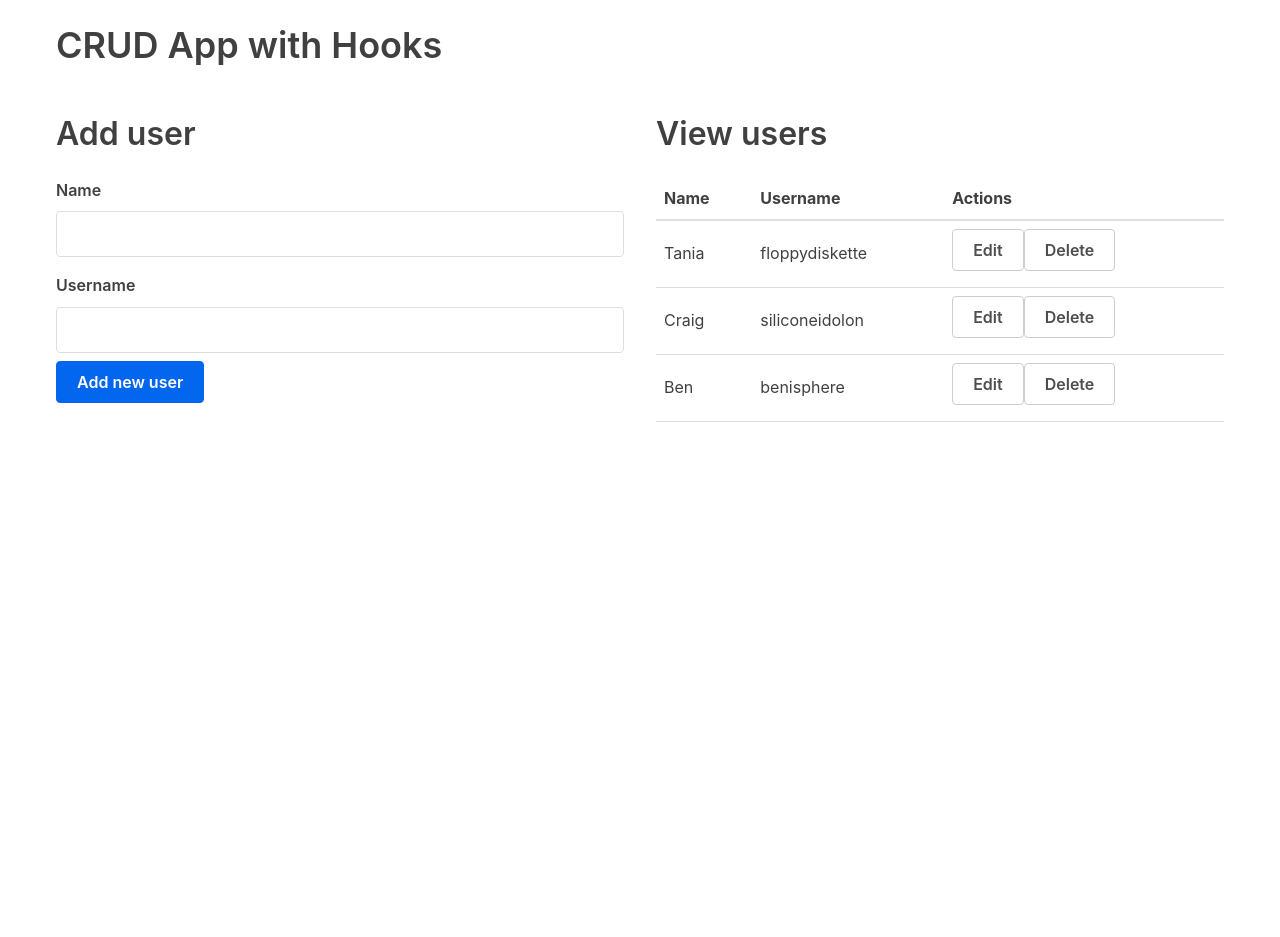
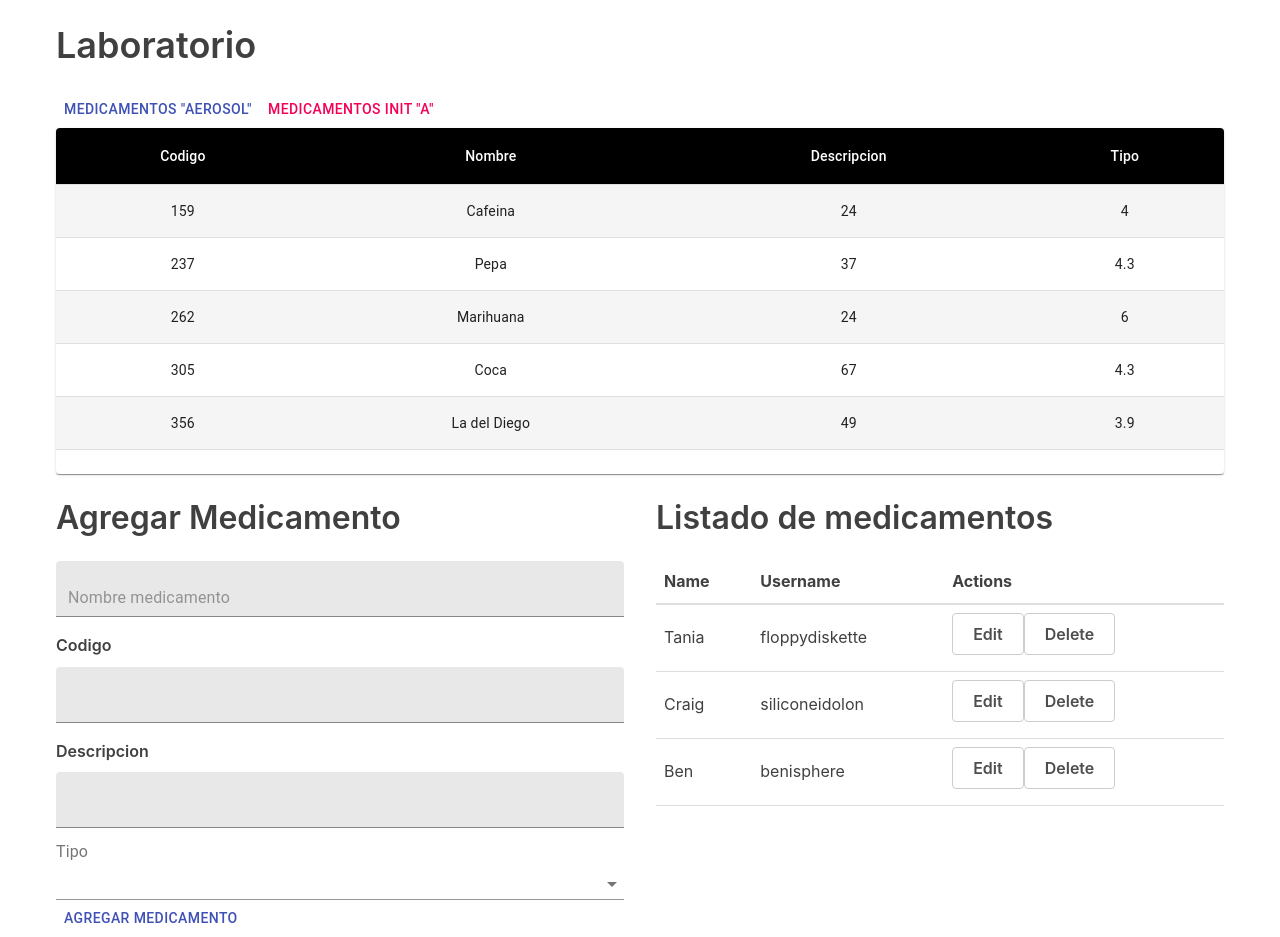
Before and after one commit to Pmiranda95/FE-RPC-Distribuidos, a React (Create React App) app: page / in a window 1280 px wide. Before the commit the page ends 800 px from the top, so only its background shows below. Built offline with nearby package versions, Linux system fonts and the light colour scheme.

Commit message:
Vista principal

```diff
--- a/package.json
+++ b/package.json
@@ -3,6 +3,7 @@
   "version": "0.1.0",
   "private": true,
   "dependencies": {
+    "@material-ui/core": "^4.12.3",
     "@testing-library/jest-dom": "^4.2.4",
     "@testing-library/react": "^9.4.1",
     "@testing-library/user-event": "^7.2.1",
--- a/src/App.js
+++ b/src/App.js
@@ -1,8 +1,10 @@
 import React, {useState} from 'react';
 import UserTable from './components/UserTable';
-import AddUserForm from './components/AddUserForm';
+import AddMedicamentoForm from './components/AddMedicamentoForm';
 import EditYo from './components/EditYo';
 import { v4 as uuidv4 } from 'uuid';
+import { Button, Divider } from '@material-ui/core';
+import ListaMedicamentos from './components/ListaMedicamentos';
 
 function App() {
 
@@ -47,7 +49,14 @@ function App() {
 
   return (
     <div className="container">
-      <h1>CRUD App with Hooks</h1>
+      <h1>Laboratorio</h1>
+      <Button color="primary">Medicamentos "Aerosol"</Button>
+      <Button color="secondary">Medicamentos Init "A"</Button>
+
+
+      <ListaMedicamentos />
+
+      <Divider></Divider>
       <div className="flex-row">
         <div className="flex-large">
         {editing ? (
@@ -61,13 +70,13 @@ function App() {
           </div>
         ) : (
           <div>
-            <h2>Add user</h2>
-            <AddUserForm addUser={addUser}  />
+            <h2>Agregar Medicamento</h2>
+            <AddMedicamentoForm addUser={addUser}  />
           </div>
         )}
       </div>
         <div className="flex-large">
-          <h2>View users</h2>
+          <h2>Listado de medicamentos</h2>
           <UserTable users={users} deleteUser={deleteUser} editRow={editRow} />
         </div>
       </div>
--- /dev/null
+++ b/src/components/AddMedicamentoForm.jsx
@@ -0,0 +1,86 @@
+import {
+  Button,
+  InputLabel,
+  MenuItem,
+  Select,
+  TextField,
+} from "@material-ui/core";
+import React from "react";
+import { useForm } from "react-hook-form";
+
+
+
+const AddMedicamentoForm = (props) => {
+  const { register, errors, handleSubmit } = useForm();
+  const [tipo, setTipo] = React.useState("");
+
+  const handleChange = (event) => {
+    setTipo(event.target.value);
+  };
+
+  const onSubmit = (data, e) => {
+    data.id = null;
+    console.log(data);
+    props.addUser(data);
+    e.target.reset();
+  };
+
+  return (
+    <div>
+      <form onSubmit={handleSubmit(onSubmit)}>
+        <TextField
+          fullWidth
+          name="name"
+          ref={register({
+            required: { value: true, message: "Valor requerido" },
+          })}
+          placeholder="Nombre medicamento"
+          variant="filled"
+          margin="none"
+        />
+
+        <div>{errors?.name?.message}</div>
+        <label>Codigo</label>
+        <TextField
+          fullWidth
+          type="text"
+          name="username"
+          ref={register({
+            required: { value: true, message: "Valor requerido" },
+          })}
+          variant="filled"
+          margin="none"
+        />
+        <div>{errors?.username?.message}</div>
+        <label>Descripcion</label>
+        <TextField
+          fullWidth
+          type="text"
+          name="descripcion"
+          ref={register({
+            required: { value: true, message: "Valor requerido" },
+          })}
+          variant="filled"
+          margin="none"
+        />
+        <InputLabel id="demo-simple-select-label">Tipo</InputLabel>
+        <Select
+          labelId="demo-simple-select-label"
+          id="demo-simple-select"
+          value={tipo}
+          onChange={handleChange}
+          fullWidth
+        >
+          <MenuItem value={10}>Droga</MenuItem>
+          <MenuItem value={20}>Analgesicos</MenuItem>
+          <MenuItem value={30}>Morfina</MenuItem>
+        </Select>
+        <Button type="submit" color="primary">
+          Agregar Medicamento
+        </Button>
+      </form>
+    </div>
+  );
+};
+
+export default AddMedicamentoForm;
--- a/src/components/AddUserForm.jsx
+++ /dev/null
@@ -1,40 +0,0 @@
-import React from 'react';
-import { useForm } from 'react-hook-form'
-
-const AddUserForm = (props) => {
-
-    const {register, errors, handleSubmit} = useForm();
-
-    const onSubmit = (data, e) => {
-        data.id = null
-        console.log(data)
-        props.addUser(data)
-        e.target.reset();
-    }
-
-    return (
-        <form onSubmit={handleSubmit(onSubmit)}>
-            <label>Name</label>
-            <input
-                type="text"
-                name="name"
-                ref={register({required: {value: true, message: 'Valor requerido'}})}
-                />
-            <div>
-                {errors?.name?.message}
-            </div>
-            <label>Username</label>
-            <input
-                type="text"
-                name="username"
-                ref={register({required: {value: true, message: 'Valor requerido'}})}
-                />
-            <div>
-                {errors?.username?.message}
-            </div>
-            <button type="submit">Add new user</button>
-        </form>
-    );
-}
-
-export default AddUserForm;
--- /dev/null
+++ b/src/components/ListaMedicamentos.jsx
@@ -0,0 +1,74 @@
+import React from 'react';
+import { withStyles, makeStyles } from '@material-ui/core/styles';
+import Table from '@material-ui/core/Table';
+import TableBody from '@material-ui/core/TableBody';
+import TableCell from '@material-ui/core/TableCell';
+import TableContainer from '@material-ui/core/TableContainer';
+import TableHead from '@material-ui/core/TableHead';
+import TableRow from '@material-ui/core/TableRow';
+import Paper from '@material-ui/core/Paper';
+
+const StyledTableCell = withStyles((theme) => ({
+  head: {
+    backgroundColor: theme.palette.common.black,
+    color: theme.palette.common.white,
+  },
+  body: {
+    fontSize: 14,
+  },
+}))(TableCell);
+
+const StyledTableRow = withStyles((theme) => ({
+  root: {
+    '&:nth-of-type(odd)': {
+      backgroundColor: theme.palette.action.hover,
+    },
+  },
+}))(TableRow);
+
+function createData( calories, fat, carbs, protein) {
+  return {  calories, fat, carbs, protein };
+}
+
+const rows = [
+  createData(159, "Cafeina", 24, 4.0),
+  createData( 237, "Pepa", 37, 4.3),
+  createData( 262, 'Marihuana', 24, 6.0),
+  createData( 305, "Coca", 67, 4.3),
+  createData( 356, "La del Diego", 49, 3.9),
+];
+
+const useStyles = makeStyles({
+  table: {
+    minWidth: 700,
+  },
+});
+
+export default function ListaMedicamentos() {
+  const classes = useStyles();
+
+  return (
+    <TableContainer component={Paper}>
+      <Table className={classes.table} aria-label="customized table">
+        <TableHead>
+          <TableRow>
+            <StyledTableCell align="center">Codigo</StyledTableCell>
+            <StyledTableCell align="center">Nombre</StyledTableCell>
+            <StyledTableCell align="center">Descripcion</StyledTableCell>
+            <StyledTableCell align="center">Tipo</StyledTableCell>
+          </TableRow>
+        </TableHead>
+        <TableBody>
+          {rows.map((row) => (
+            <StyledTableRow key={row.name}>
+              <StyledTableCell align="center">{row.calories}</StyledTableCell>
+              <StyledTableCell align="center">{row.fat}</StyledTableCell>
+              <StyledTableCell align="center">{row.carbs}</StyledTableCell>
+              <StyledTableCell align="center">{row.protein}</StyledTableCell>
+            </StyledTableRow>
+          ))}
+        </TableBody>
+      </Table>
+    </TableContainer>
+  );
+}
```
Also changed, not shown: 1 other file (tests, documents, lock files or other folders).
